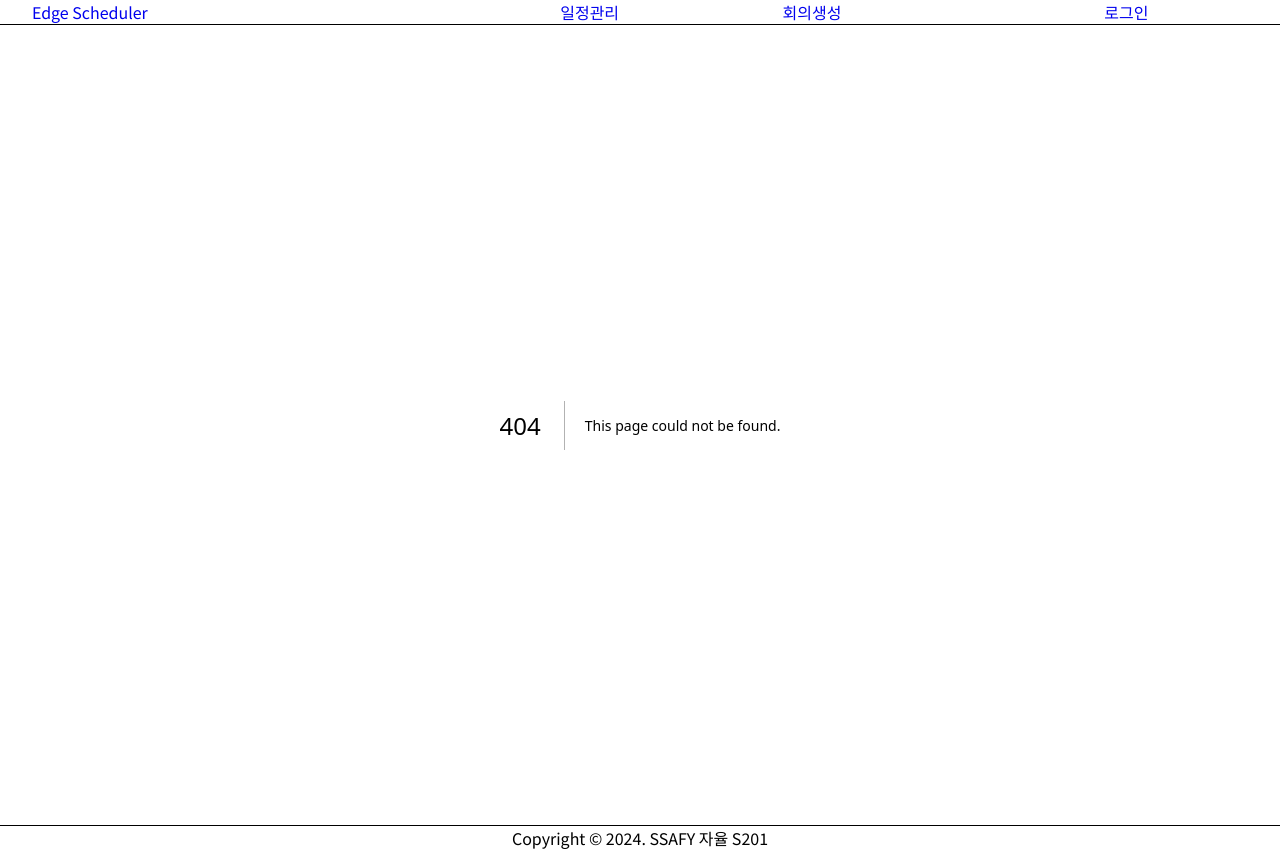
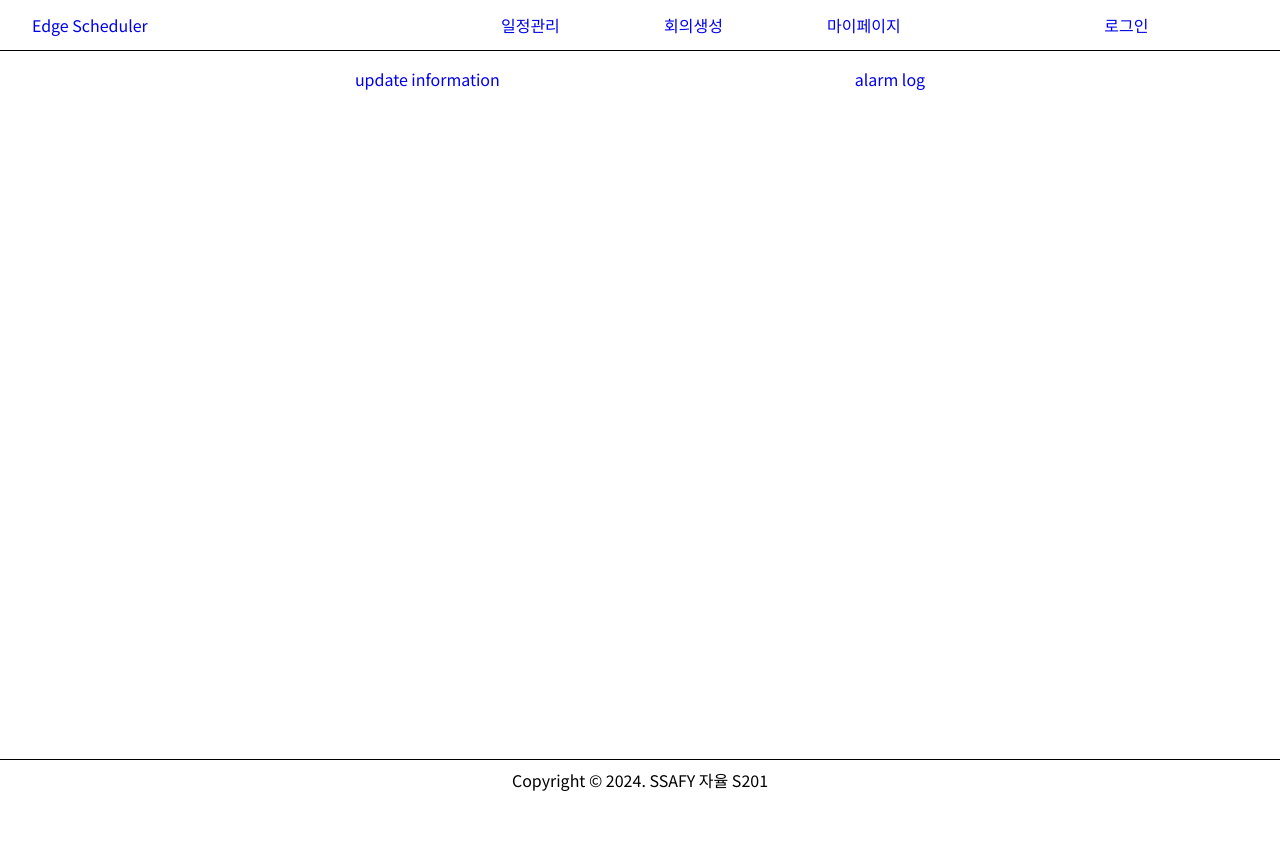
Before and after one commit to EdgeScheduler-SSAFY/Frontend, a Next.js app: page /myPage/alarmLog in a window 1280 px wide. Before the commit this address had no page. After the commit the page ends 800 px from the top, so only its background shows below. Built offline with nearby package versions, Linux system fonts and the light colour scheme.

Commit message:
🗃️Style :  update project initial layout

```diff
--- a/components/header.tsx
+++ b/components/header.tsx
@@ -11,6 +11,7 @@ export default function Header() {
       <NavLink>
         <StyledLink href="/schedule">일정관리</StyledLink>
         <StyledLink href="/meeting">회의생성</StyledLink>
+        <StyledLink href="/myPage/alarmLog">마이페이지</StyledLink>
       </NavLink>
       <LoginLink>
         <StyledLink href="/login">로그인</StyledLink>
--- /dev/null
+++ b/src/app/myPage/alarmLog/page.tsx
@@ -0,0 +1,5 @@
+"use client";
+
+export default function AlarmLog() {
+  return <div>알람 내역 페이지</div>;
+}
--- a/src/app/myPage/layout.tsx
+++ b/src/app/myPage/layout.tsx
@@ -1,13 +1,24 @@
 "use client";
 import Link from "next/link";
+import styled from "styled-components";
 
 export default function MyPageLayout({
   children,
 }: Readonly<{ children: React.ReactNode }>) {
   return (
-    <div>
-      <Link href="/myPage/update">update information</Link>
-      <Link href="/myPage/alarm">alarm list</Link>
-    </div>
+    <MyPageLink>
+      <StyledLink href="/myPage/updateInfo">update information</StyledLink>
+      <StyledLink href="/myPage/alarmLog">alarm log</StyledLink>
+    </MyPageLink>
   );
 }
+
+const MyPageLink = styled.div`
+  display: flex;
+  justify-content: space-evenly;
+  padding-top: 1rem;
+`;
+
+const StyledLink = styled(Link)`
+  text-decoration: none;
+`;
```
Also changed, not shown: src/app/myPage/(alarmLog)/page.tsx (deleted, +0 -7 lines), src/app/myPage/updateInfo/page.tsx (renamed from src/app/myPage/(updateInfo)/page.tsx).
